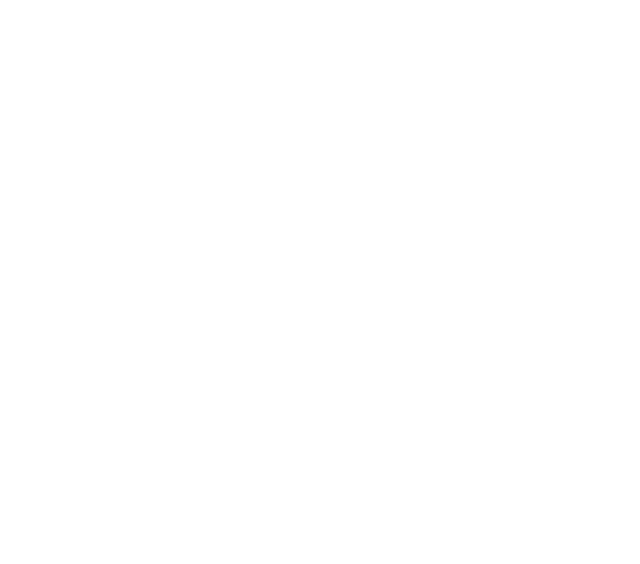
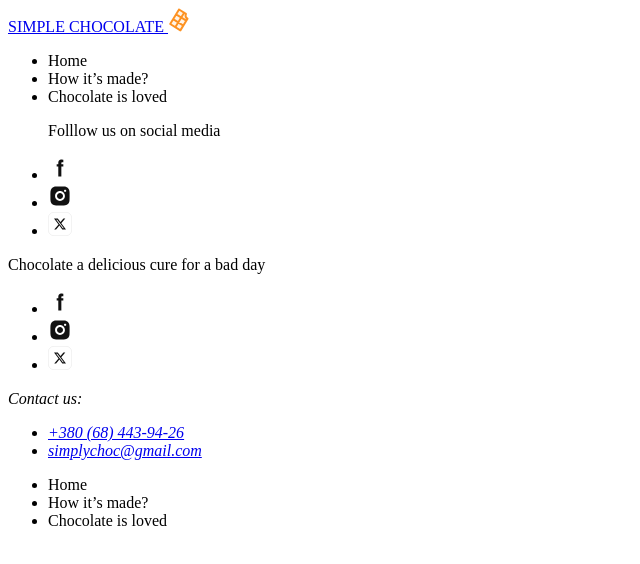
Before and after one commit to Oleh-Freeman/html-css-chocolate-practice, a plain HTML site: page index.html in a window 1280 px wide. Shown: the whole page, without its empty margins (0-640 px from the left). Drawn offline with Linux system fonts and the light colour scheme.

Commit message:
header+main+footer

```diff
--- a/index.html
+++ b/index.html
@@ -7,12 +7,90 @@
     <title>Simple Chocolate</title>
     <meta name="description" content="A simple chocolate-themed webpage">
     <meta name="keywords" content="chocolate, sweets, dessert, cocoa">
-    <link rel="shortcut icon" href="./html-css-chocolate-practice/images/_icons/logo.svg" type="image/xml+svg">
+    <link rel="shortcut icon" href="./images/_icons/logo.svg" type="image/xml+svg">
 </head>
+<body>
+<header>
+<a href="index.html">SIMPLE CHOCOLATE
+    <img src="./images/_icons/logo.svg" alt="Simple Chocolate Logo" width="24" height="24">
+</a>
+<nav>
+    <ul>
+    <li><a href="#"></a>Home</li>
+    <li><a href="#"></a>How it’s made?</li>
+    <li><a href="#"></a>Chocolate is loved</li>
+</ul>
+</nav>
+<ul>
+    <p>Folllow us on social media</p>
+    <li>
+        <a href="https://www.facebook.com" target="_blank" rel="noopener noreferrer">
+            <img src="./images/_icons/facebook.svg" alt="facebook icon" width="24" height="24">
 
-<body>
+    </li>
+    <li>
+        <a href="https://www.instagram.com" target="_blank" rel="noopener noreferrer">
+            <img src="./images/_icons/instagram.svg" alt="instagram icon" width="24" height="24">
+        </a>
+    </li>
+    <li>
+        <a href="https://www.x.com" target="_blank" rel="noopener noreferrer">
+            <img src="./images/_icons/x.svg" alt="x icon" width="24" height="24">
+        </a>
+    </li>
+</ul>
+</header>
+<main>
+    <!-- hero section -->
+    <section></section>
+    <!-- benefits section -->
+    <section></section>
+    <!-- ingredients section -->
+    <section></section>
+    <!-- products section -->
+    <section></section>
+    <!-- best sellers section -->
+    <section></section>
+    <!-- reviews section -->
+    <section></section>
+</main>
+<footer>
+    <p>Chocolate a delicious cure for a bad day </p>
 
+<ul>
+    <li>
+        <a href="https://www.facebook.com" target="_blank" rel="noopener noreferrer">
+            <img src="./images/_icons/facebook.svg" alt="facebook icon" width="24" height="24">
 
+    </li>
+    <li>
+        <a href="https://www.instagram.com" target="_blank" rel="noopener noreferrer">
+            <img src="./images/_icons/instagram.svg" alt="instagram icon" width="24" height="24">
+        </a>
+    </li>
+    <li>
+        <a href="https://www.x.com" target="_blank" rel="noopener noreferrer">
+            <img src="./images/_icons/x.svg" alt="x icon" width="24" height="24">
+        </a>
+    </li>
+</ul>
+<address>
+    <p>Contact us:</p>
+        <ul>
+            <li>
+                <a href="tel:+380684439426">+380 (68) 443-94-26</a>
+            </li>
+            <li>
+                <a href="mailto:simplychoc@gmail.com">simplychoc@gmail.com</a>
+            </li>
+        </ul>
+</address>
+<ul>
+    <li><a href="#"></a>Home</li>
+    <li><a href="#"></a>How it’s made?</li>
+    <li><a href="#"></a>Chocolate is loved</li>
+</ul>
+</footer>
 </body>
 
 </html>
```
Also changed, not shown: images/_icons/illustration.svg (deleted), images/_icons/x.svg (added), 3 other files.
